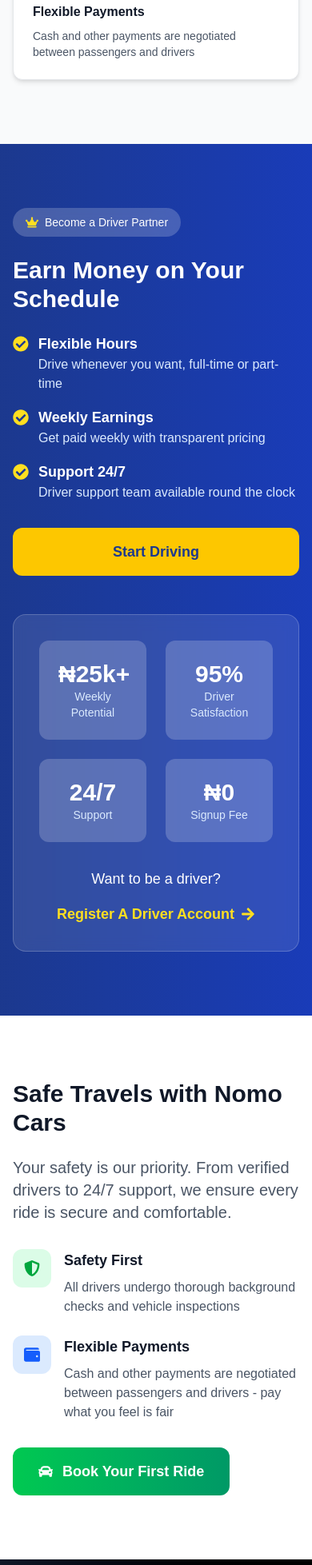
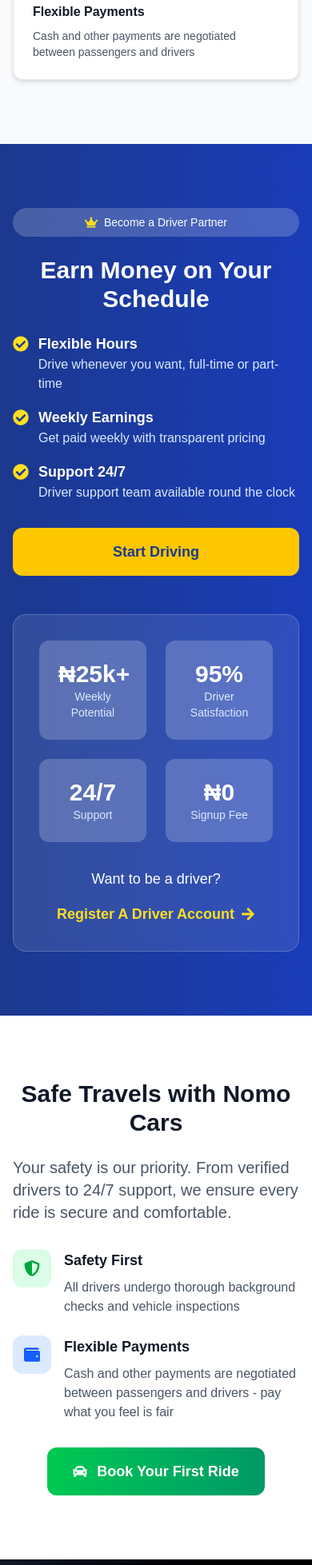
Before and after one commit to nwaxon2020/nomo_car_hire, a Next.js app: page / in a window 390 px wide. Shown: the part 3528-5485 px from the top of the page at 80% size. Built offline with nearby package versions, Linux system fonts and the light colour scheme; no server answers; the database is empty.

Commit message:
div adjustments

```diff
--- a/app/(dashboard)/layout.tsx
+++ b/app/(dashboard)/layout.tsx
@@ -188,7 +188,7 @@
         </aside>
       )}
 
-      <main className="flex-1 p-4 px-2">
+      <main className="flex-1 p-4 px-1 md:px-2">
         {msg && (
           <div className="bg-green-100 border border-green-400 text-green-700 px-4 py-3 rounded-xl mb-4 text-center">
             {msg}
--- a/components/BookingRequest/CreateRequest.tsx
+++ b/components/BookingRequest/CreateRequest.tsx
@@ -169,7 +169,7 @@
     }
 
     return (
-        <form onSubmit={handleSubmit} className="space-y-6 bg-gray-900 p-3 py-5 md:p-6 rounded-xl shadow-2xl border border-gray-700 animate-fadeIn">
+        <form onSubmit={handleSubmit} className="space-y-6 bg-gray-900 p-3 py-5 md:p-6 md:rounded-xl shadow-2xl border border-gray-700 animate-fadeIn">
 
             {/* Request Limit Warning */}
             {actualRequestCount >= 3 && (
--- a/components/BookingRequest/ViewRequests.tsx
+++ b/components/BookingRequest/ViewRequests.tsx
@@ -1655,7 +1655,7 @@
 
       {/* Tip for Drivers & passengers */}
       {isDriver && (
-        <div className="mt-6 sm:mt-8 bg-gradient-to-r from-blue-50 to-indigo-50 border border-blue-200 rounded-xl p-4 sm:p-5">
+        <div className="mx-2 mt-6 md:mt-8 md:mx-0 bg-gradient-to-r from-blue-50 to-indigo-50 border border-blue-200 rounded-xl p-4 sm:p-5">
           <div className="flex flex-col sm:flex-row items-start gap-3">
             <div className="bg-blue-100 p-2 rounded-lg self-start">
               <AlertCircle className="w-5 h-5 sm:w-6 sm:h-6 text-blue-600" />
--- a/components/BookingRequest/index.tsx
+++ b/components/BookingRequest/index.tsx
@@ -159,7 +159,7 @@
             <h2 className="text-xl md:text-2xl font-extrabold">
               🚗 Need a Specific Car?
             </h2>
-            <p className="text-sm opacity-90">
+            <p className="text-center md:text-left text-sm opacity-90">
               Tell us what you need — multiple drivers will contact you!
             </p>
           </div>
@@ -215,7 +215,7 @@
       </div>
 
       {/* MAIN CONTENT */}
-      <div className="mt-3 p-2 max-w-full overflow-x-auto scrollbar-hide">
+      <div className="mt-3 py-2 md:p-2 max-w-full overflow-x-auto scrollbar-hide">
         {activeTab === "browse" ? (
           <ViewRequests
             userId={userId}
--- a/ui/car-hire.tsx
+++ b/ui/car-hire.tsx
@@ -1435,7 +1435,7 @@
                 {/* ✅ NEW: Booking Request Section */}
                 <section className="mt-8 mb-8">
                     {/* The Top Box */}
-                    <div className="max-h-[300rem] overflow-y-auto bg-gradient-to-r from-blue-50 to-purple-50 rounded-xl p-4 border border-blue-200 mb-6">
+                    <div className="max-h-[300rem] overflow-y-auto bg-gradient-to-r from-blue-50 to-purple-50 rounded-xl p-4 px-1 md:p-4 border border-blue-200 mb-6">
                         <div className="flex flex-col md:flex-row items-center justify-between">
 
                             {/* Left */}
@@ -1569,7 +1569,7 @@
 
                 {/* Cars Grid - Display all cars directly */}
                 <h1 className="border-b border-gray-300 px-4 py-2 mb-0 mt-8 md:mt-12 text-xl font-bold ">Available Cars</h1>
-                <div id="search-results" className="p-3 pt-0 max-h-[65rem] overflow-y-auto">
+                <div id="search-results" className="p-3 px-1 pt-0 max-h-[65rem] overflow-y-auto">
                     {filteredDrivers.length === 0 ? (
                         <div className="text-center py-12">
                             <FaCar className="text-5xl text-gray-300 mb-4 mx-auto" />
--- a/ui/chat.tsx
+++ b/ui/chat.tsx
@@ -259,7 +259,7 @@
   return (
     <div className="bg-gradient-to-b from-gray-900 to-black">
       {/* Main Layout */}
-      <div className="container mx-auto px-2 md:px-4 py-3 max-w-7xl">
+      <div className="container mx-auto px-1 md:px-4 py-3 max-w-7xl">
         <div className="bg-gray-800/50 backdrop-blur-lg rounded-2xl border border-gray-700 shadow-2xl overflow-hidden">
             <div className="flex flex-col lg:flex-row h-[100vh]">
 
--- a/ui/driver-profile.tsx
+++ b/ui/driver-profile.tsx
@@ -925,7 +925,7 @@
   );
 
   return (
-    <div className="p-3 lg:p-4 lg:p-6 max-w-6xl mx-auto">
+    <div className="px-2 py-3 md:p-6 mx-auto">
       <Toaster position="top-right" />
 
       {/* VIP Modal for vehicle limit */}
@@ -1436,7 +1436,7 @@
               />
             </div>
 
-            <div className="flex flex-wrap gap-2 w-full lg:w-auto">
+            <div className="flex flex-col md:flex-row gap-2 w-full lg:w-auto">
               <button
                 onClick={handleAddVehicleClick}
                 className="flex-1 lg:flex-none bg-emerald-600 text-white px-4 py-2.5 rounded-lg hover:bg-emerald-700 transition-colors text-sm font-medium"
--- a/ui/footer.tsx
+++ b/ui/footer.tsx
@@ -344,9 +344,9 @@
 
   return (
     <footer className="w-full mt-0 bg-gradient-to-br from-[#f6f7f9] to-[#e9eef3] py-12 border-t border-gray-300 shadow-inner">
-      <div className="mx-auto px-4  md:px-8">
+      <div className="mx-auto md:px-4">
         {/* Premium Blueish Reviews Section */}
-        <div className="mb-12 bg-gradient-to-br from-blue-50 via-cyan-50 to-indigo-50 rounded-2xl p-6 sm:p-8 border border-blue-200 shadow-xl relative overflow-hidden">
+        <div className="mb-12 bg-gradient-to-br from-blue-50 via-cyan-50 to-indigo-50 md:rounded-xl px-4 py-6 sm:p-8 border border-blue-200 shadow-xl relative overflow-hidden">
           {/* Decorative elements */}
           <div className="absolute top-0 right-0 w-48 sm:w-64 h-48 sm:h-64 bg-gradient-to-br from-blue-100 to-cyan-100 rounded-full -translate-y-24 sm:-translate-y-32 translate-x-8 sm:translate-x-16 opacity-50"></div>
           <div className="absolute bottom-0 left-0 w-32 sm:w-48 h-32 sm:h-48 bg-gradient-to-tr from-cyan-100 to-blue-100 rounded-full translate-y-16 sm:translate-y-24 -translate-x-6 sm:-translate-x-12 opacity-60"></div>
@@ -705,7 +705,7 @@
         </div>
 
         {/* Original Footer Sections */}
-        <div className="grid grid-cols-1 md:grid-cols-3 gap-8 sm:gap-10 border-t border-gray-300 py-8">
+        <div className="grid grid-cols-1 md:grid-cols-3 gap-8 sm:gap-10 border-t border-gray-300 py-8 px-6">
           {/* Branding */}
           <div>
             <h2 className="text-xl font-extrabold text-gray-800 tracking-wide">
--- a/ui/home.tsx
+++ b/ui/home.tsx
@@ -427,12 +427,12 @@
         <div className="max-w-7xl mx-auto px-4 sm:px-6 lg:px-8">
           <div className="grid lg:grid-cols-2 gap-12 items-center">
             <div>
-              <div className="inline-flex items-center gap-2 bg-white/20 backdrop-blur-sm px-4 py-2 rounded-full mb-6">
+              <div className="flex justify-center md:inline-flex items-center gap-2 bg-white/20 backdrop-blur-sm px-4 py-2 rounded-full mb-6">
                 <FaCrown className="text-yellow-300" />
-                <span className="text-sm font-medium">Become a Driver Partner</span>
+                <span className="text-center text-sm font-medium">Become a Driver Partner</span>
               </div>
 
-              <h2 className="text-3xl md:text-4xl font-bold mb-6">
+              <h2 className="text-center md:text-left text-3xl md:text-4xl font-bold mb-6">
                 Earn Money on Your Schedule
               </h2>
 
@@ -527,7 +527,7 @@
           <div className="grid lg:grid-cols-2 gap-12 items-center">
 
             <div className="order-1 lg:order-2">
-              <h2 className="text-3xl md:text-4xl font-bold text-gray-900 mb-6">
+              <h2 className="text-center md:text-left text-3xl md:text-4xl font-bold text-gray-900 mb-6">
                 Safe Travels with Nomo Cars
               </h2>
 
@@ -562,10 +562,10 @@
                 </div>
               </div>
 
-              <div className="mt-8">
+              <div className="mt-8 flex justify-center md:justify-start flex">
                 <button
                   onClick={handleBookFirstRide}
-                  className="inline-flex items-center gap-3 bg-gradient-to-r from-green-500 to-emerald-600 text-white px-8 py-4 rounded-xl font-bold text-lg hover:from-green-600 hover:to-emerald-700 transition-all duration-300"
+                  className="flex justify-center md:justify-start text-center md:inline-flex items-center gap-3 bg-gradient-to-r from-green-500 to-emerald-600 text-white px-8 py-4 rounded-xl font-bold text-lg hover:from-green-600 hover:to-emerald-700 transition-all duration-300"
                 >
                   <FaCar /> Book Your First Ride
                 </button>
```
